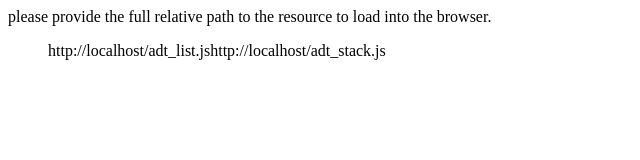
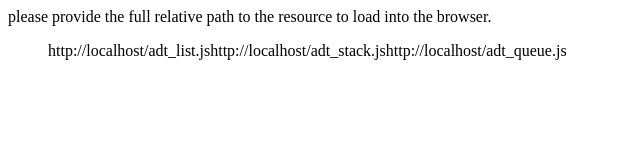
Before and after one commit to ipoval/interview_tasks, a plain HTML site: page index.html in a window 1280 px wide. Shown: the whole page, without its empty margins (0-640 px from the left). Drawn offline with nearby package versions, Linux system fonts and the light colour scheme.

Commit message:
updated notes on some scripts

```diff
--- a/adt_list.js
+++ b/adt_list.js
@@ -1,5 +1,6 @@
 '#!/usr/bin/env node';
 
+/* work around to load this file in 2 environments: node.js and web-browser */
 window = this;
 
 (function(global) {
--- a/adt_stack.js
+++ b/adt_stack.js
@@ -1,5 +1,6 @@
 '#!/usr/bin/env node';
 
+/* work around to load this file in 2 environments: node.js and web-browser */
 window = this;
 
 (function(global) {
--- a/index.html
+++ b/index.html
@@ -10,6 +10,7 @@
   <!-- begin custom js scripts -->
   <script src="./adt_list.js"></script>
   <script src="./adt_stack.js"></script>
+  <script src="./adt_queue.js"></script>
   <!-- end of custom js scripts -->
 
   <script>
```
Also changed, not shown: adt_queue.js (+9 -7 lines).
